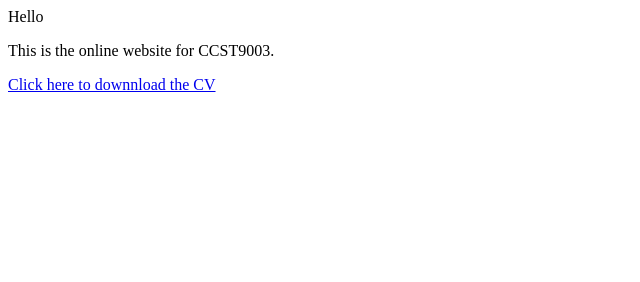
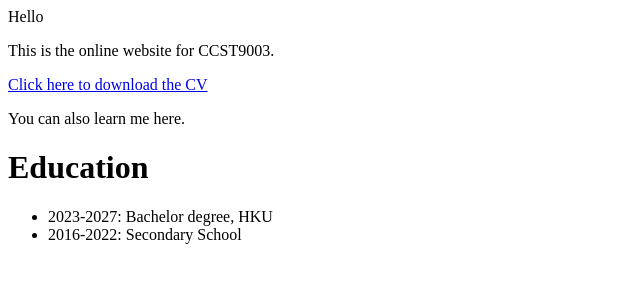
Before and after one commit to username1225/username1225.github.io, a plain HTML site: page index.html in a window 1280 px wide. Shown: the whole page, without its empty margins (0-640 px from the left). Drawn offline with Linux system fonts and the light colour scheme.

Commit message:
Update index.html

```diff
--- a/index.html
+++ b/index.html
@@ -1,4 +1,11 @@
 <p>Hello</p>
 <p>This is the online website for CCST9003.</p>
 
-<a href="CV.pdf"download>Click here to downnload the CV</a>
+<a href="CV.pdf" download>Click here to download the CV</a>
+
+<p>You can also learn me here.</p>
+<strong><h1>Education</h1></strong>
+<ul>
+        <li>2023-2027: Bachelor degree, HKU</li>
+        <li>2016-2022: Secondary School</li>
+</ul>
```
